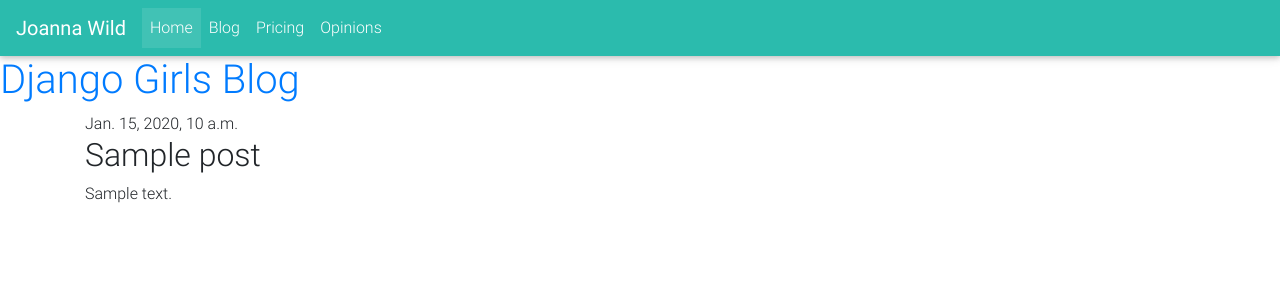
After one commit to joannawild/my-blog, a Django app: template blog/templates/blog/post_detail.html in a window 1280 px wide. The commit adds this page. Shown: the top 300 px of the page. Run offline with Django 3.2, Linux system fonts and the light colour scheme; the template is opened without the code that fills it: values that come from a table or form of the project are taken from there, others are empty; tables that the repository leaves empty hold one stand-in row (values such as "Sample post"); parts of the project's set-up code (start-up, migrations or seed data) failed here and were passed over; some libraries are stand-ins or nearby versions.

Commit message:
Sorted the error - not being able to click into post

```diff
--- a/blog/templates/blog/base.html
+++ b/blog/templates/blog/base.html
@@ -36,7 +36,7 @@
 <header>
 
   <nav class="navbar navbar-expand-lg navbar-dark default-color">
-    <a class="navbar-brand" href="#"><strong>Joanna Wild</strong></a>
+    <a class="navbar-brand" href="/"><strong>Joanna Wild</strong></a>
     <button class="navbar-toggler" type="button" data-toggle="collapse" data-target="#navbarSupportedContent"
       aria-controls="navbarSupportedContent" aria-expanded="false" aria-label="Toggle navigation">
       <span class="navbar-toggler-icon"></span>
@@ -44,7 +44,7 @@
     <div class="collapse navbar-collapse" id="navbarSupportedContent">
       <ul class="navbar-nav mr-auto">
         <li class="nav-item active">
-          <a class="nav-link" href="#">Home <span class="sr-only">(current)</span></a>
+          <a class="nav-link" href="/">Home <span class="sr-only">(current)</span></a>
         </li>
         <li class="nav-item">
           <a class="nav-link" href="#">Blog</a>
--- /dev/null
+++ b/blog/templates/blog/post_detail.html
@@ -0,0 +1,13 @@
+{% extends 'blog/base.html' %}
+
+{% block content %}
+    <div class="post">
+        {% if post.published_date %}
+            <div class="date">
+                {{ post.published_date }}
+            </div>
+        {% endif %}
+        <h2>{{ post.title }}</h2>
+        <p>{{ post.text|linebreaksbr }}</p>
+    </div>
+{% endblock %}
```
